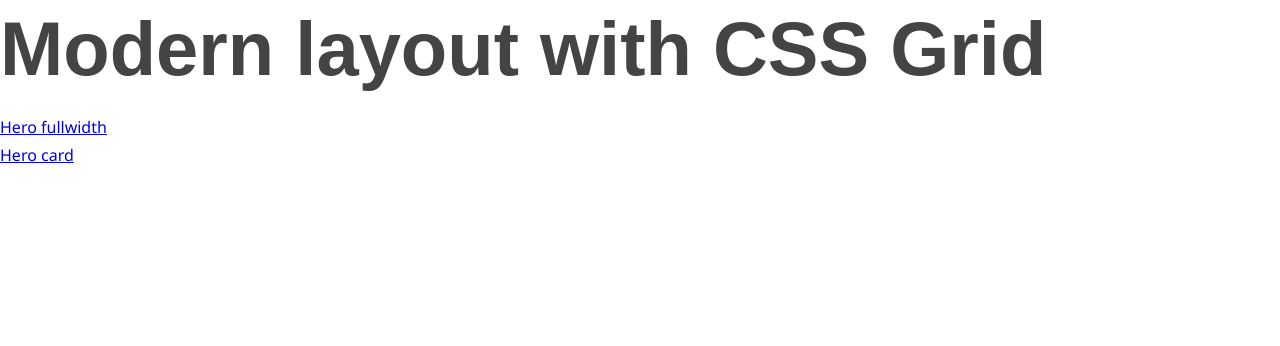
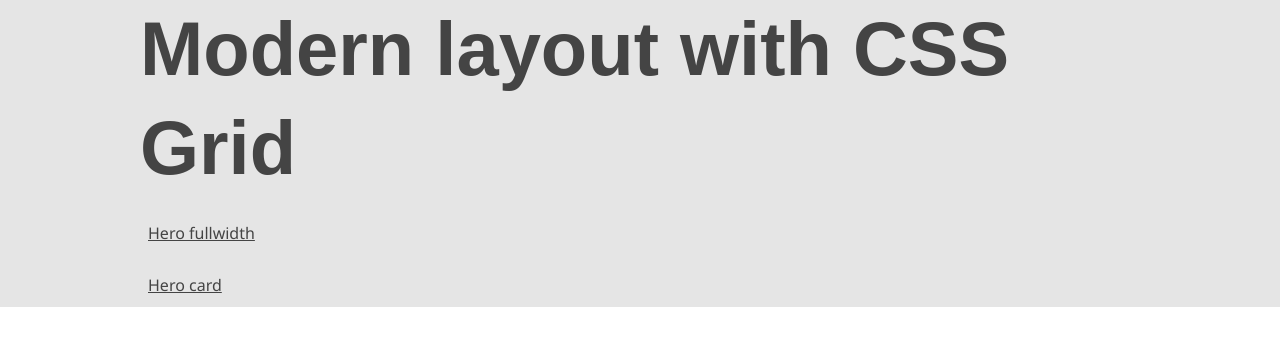
Before and after one commit to Bilie/overlapping-content-css-grid, a plain HTML site: page index.html in a window 1280 px wide. Drawn offline with Linux system fonts and the light colour scheme.

Commit message:
Style home page

```diff
--- a/styles/base.css
+++ b/styles/base.css
@@ -7,13 +7,43 @@
 }
 
 :root {
-    font-size: 62.5%;
+    --content-width: 1000px;
 }
 
-body {
-    font-family: 'Segoe UI', Tahoma, Geneva, Verdana, sans-serif;
-    font-size: 1.6rem;
-    color: #444;
+/* page */
+.page {
+}
+
+/* containers */
+.content-container {
+    max-width: var(--content-width);
+    margin: 0 auto;
+}
+
+.section-dark {
+    background-color: #555;
+    color: white;
+}
+
+.section-light-grey {
+    background-color: #e5e5e5;
+}
+
+/* nav-list */
+.nav-list {
+    margin: 0;
+    padding: 0;
+    list-style-type: none;
+}
+
+.nav-list-item {
+    margin-bottom: 8px;
+}
+
+.nav-list-link {
+    display: block;
+    padding: 8px;
+    color: inherit;
 }
 
 /* App ui */
```
